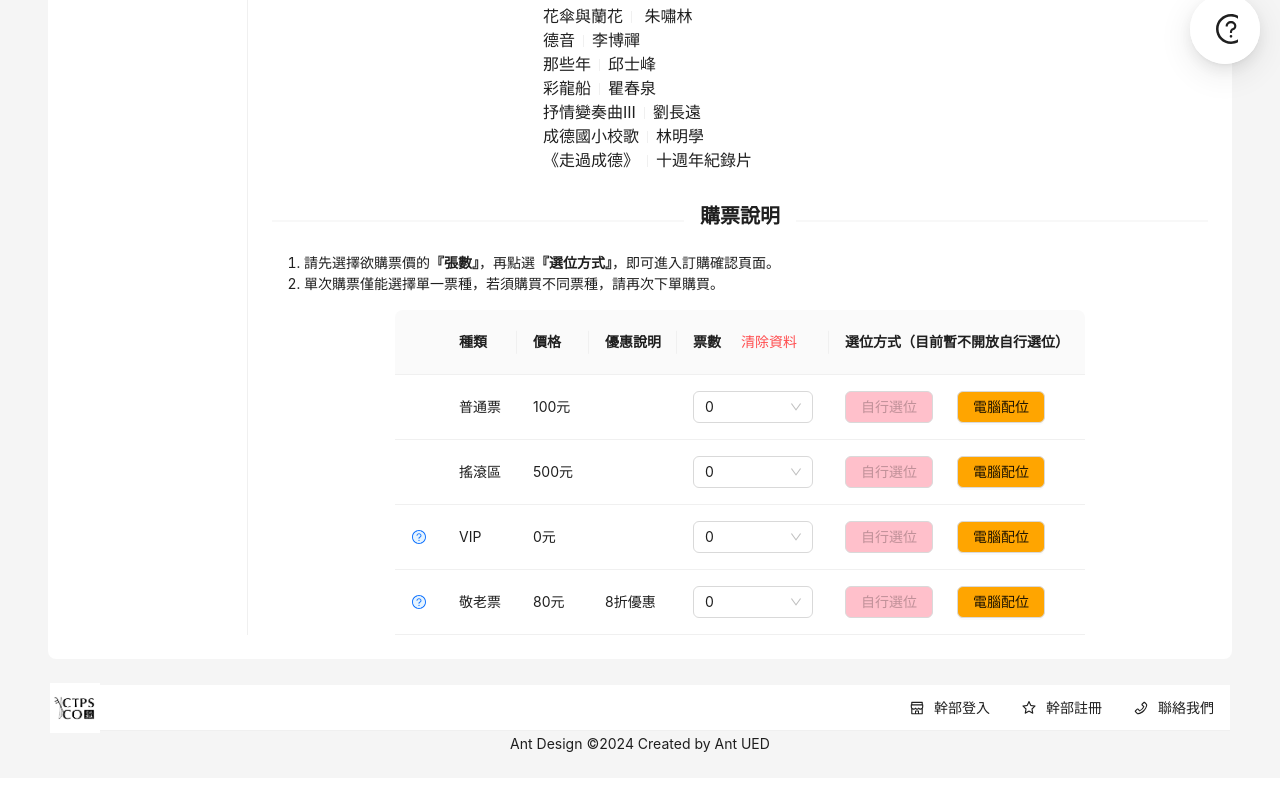
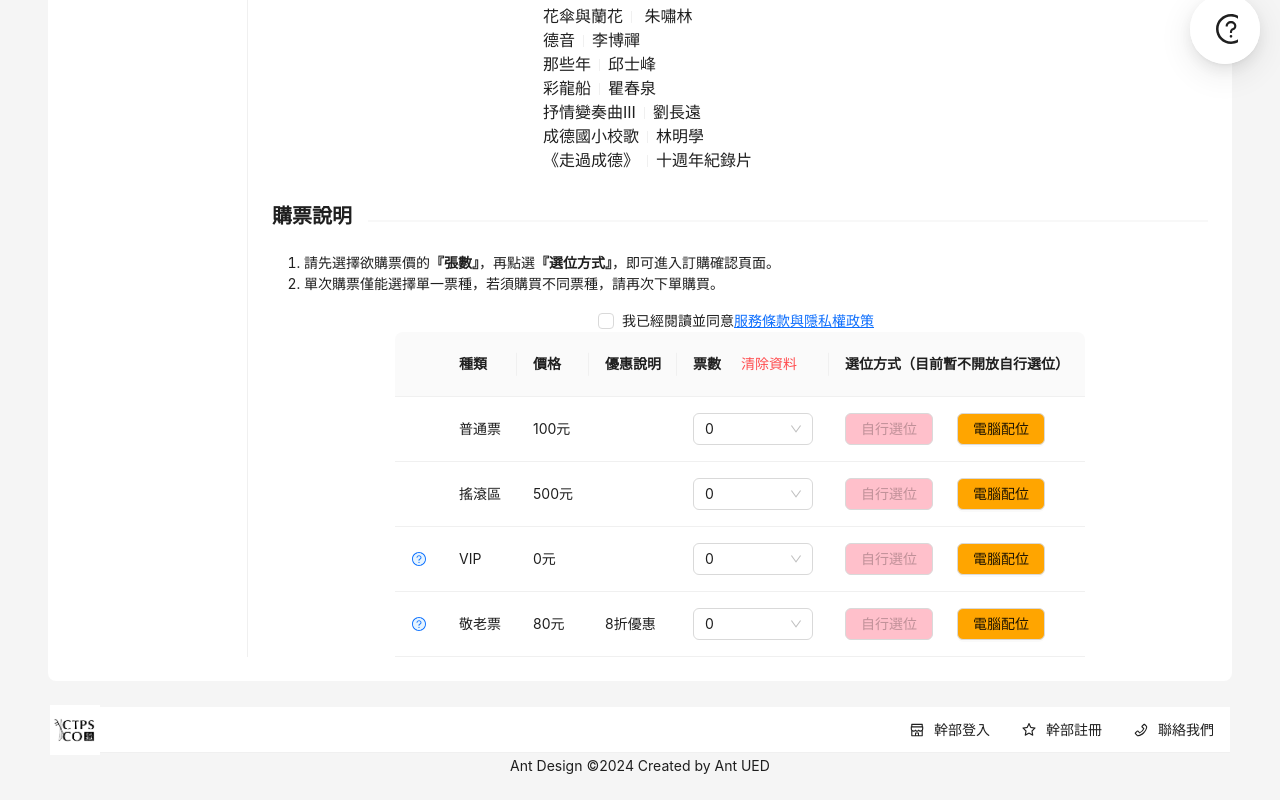
Before and after one commit to oohlearn/club, a React (Create React App) app: page /activity/1 in a window 1280 px wide. Shown: the part 688-1488 px from the top of the page. Before the commit the page ends 1466 px from the top, so only its background shows below. Built offline with nearby package versions, Linux system fonts and the light colour scheme.

Commit message:
add policy checkbox

```diff
--- a/src/components/ActivityPage.js
+++ b/src/components/ActivityPage.js
@@ -1,9 +1,21 @@
-import { Col, Row, Flex, Space, Divider, Table, Button, Input, Form, Select } from "antd";
+import { Col, Row, Flex, Space, Divider, Table, Button, Input, Form, Select, Checkbox } from "antd";
 import { QuestionCircleTwoTone, MinusCircleTwoTone } from "@ant-design/icons";
 
 import styled from "styled-components";
 import TitleComponent from "./TitleComponent";
 import React, { useContext, useEffect, useRef, useState } from "react";
+
+const onChange = (e) => {
+  console.log(`checked = ${e.target.checked}`);
+};
+const PolicyCheck = () => (
+  <Checkbox onChange={onChange}>
+    我已經閱讀並同意
+    <a href="">服務條款與隱私權政策</a>
+  </Checkbox>
+);
+
+// TODO票券表格
 const selectOptions = Array.from({ length: 10 }, (_, i) => ({ value: i + 1, label: i + 1 }));
 
 const TicketTable = ({ dataSource, handleTicketChange, resetTicketCounts }) => {
@@ -205,7 +217,7 @@ function ActivityPage() {
           </ul>
         </Col>
       </Row>
-      <Divider>
+      <Divider orientation="left" orientationMargin={0}>
         <h5 style={{ fontWeight: "bold" }}>購票說明</h5>
       </Divider>
       <Row>
@@ -219,6 +231,9 @@ function ActivityPage() {
         </ol>
       </Row>
       <Row justify={"center"}>
+        <PolicyCheck />
+      </Row>
+      <Row justify={"center"}>
         <TicketTable
           dataSource={dataSource}
           handleTicketChange={handleTicketChange}
```
